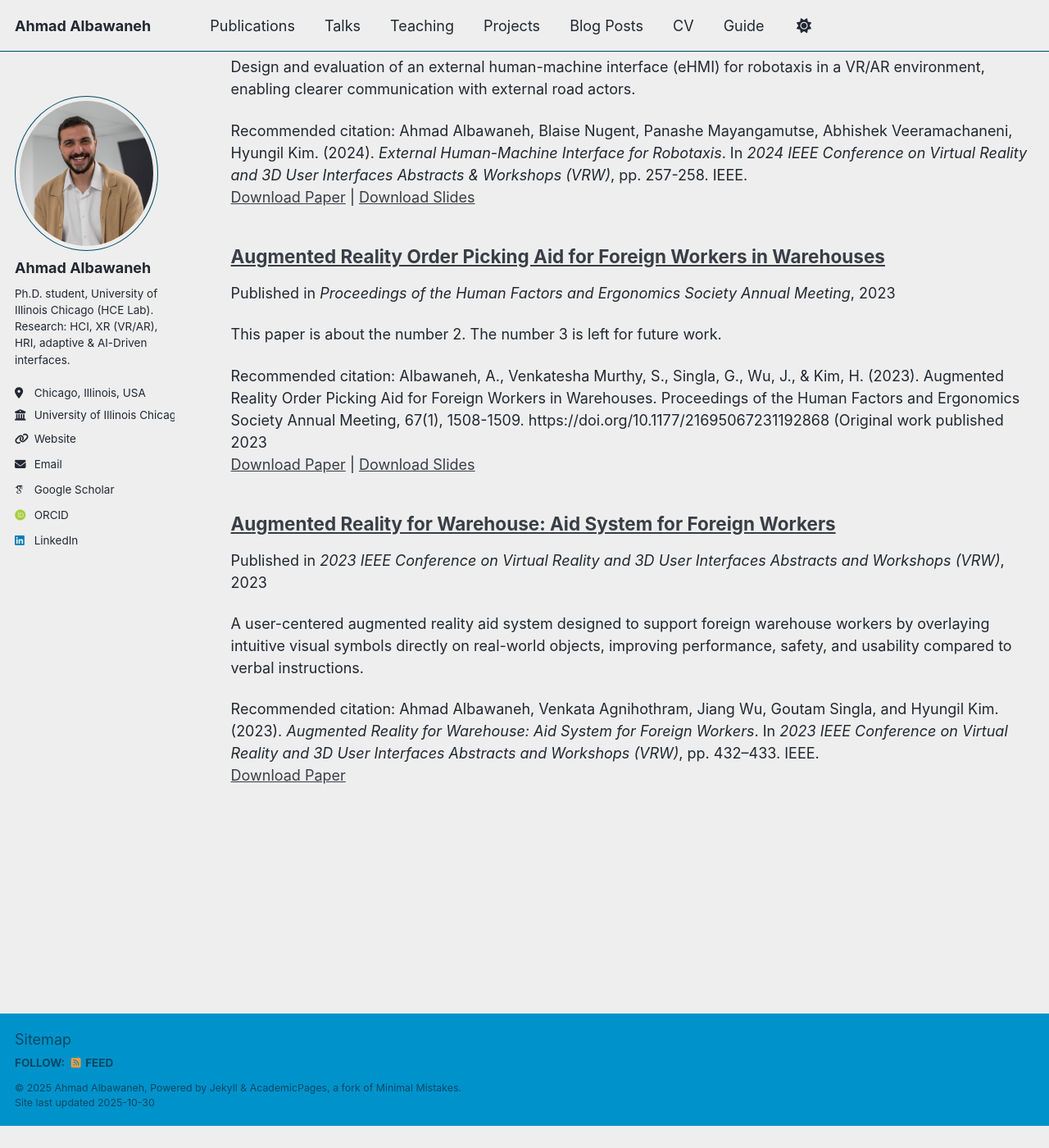
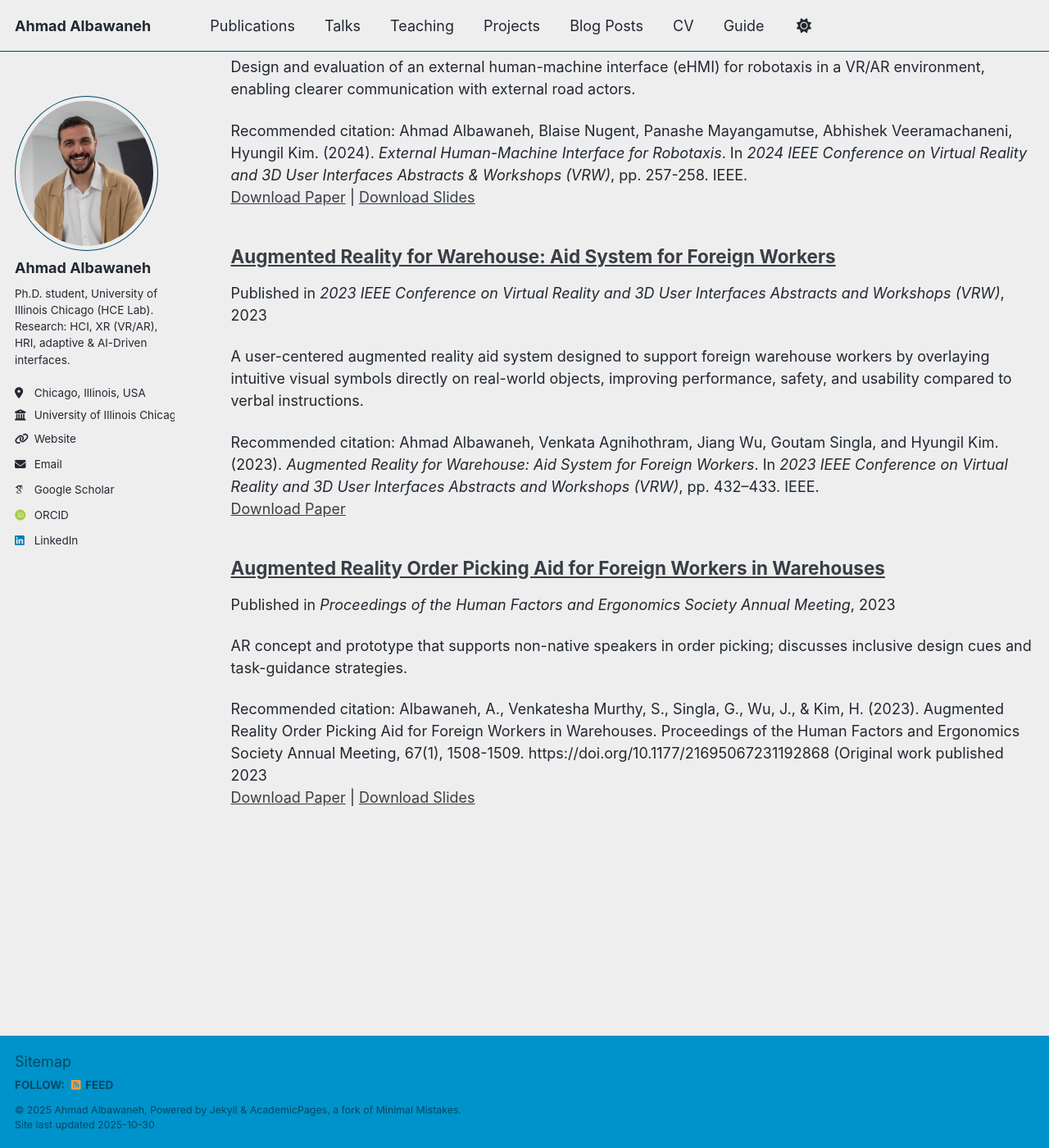
Before and after one commit to bawaneh/bawaneh, a Jekyll site: the page built from _pages/publications.html, in a window 1280 px wide and 1400 px high, scrolled down 684 px. Shown: the whole window at 82% size. Built offline with Jekyll 4.4.1, drawn with Linux system fonts in a browser that asks for light colours; some web fonts are replaced; a script that is not in the unit is left out; before the commit the page ends 2057 px from its top, so only the background shows below that; part of the change alters nothing that is shown.

Commit message:
Update 2023-03-05-Augmented_reality_for_warehouse.md

```diff
--- a/_publications/2023-03-05-Augmented_reality_for_warehouse.md
+++ b/_publications/2023-03-05-Augmented_reality_for_warehouse.md
@@ -2,13 +2,14 @@
 title: "Augmented Reality Order Picking Aid for Foreign Workers in Warehouses"
 collection: publications
 category: conferences
-permalink: /publication/2023-09-09-paper-title-number-2
-excerpt: 'This paper is about the number 2. The number 3 is left for future work.'
-date: 2023-09-09
+permalink: /publication/2023-03-05-Augmented_reality_for_warehouse.md
+excerpt: 'AR concept and prototype that supports non-native speakers in order picking; discusses inclusive design cues and task-guidance strategies.'
+date: 2023-03-25
 venue: 'Proceedings of the Human Factors and Ergonomics Society Annual Meeting'
-slidesurl: 'https://academicpages.github.io/files/slides2.pdf'
-paperurl: 'https://academicpages.github.io/files/paper2.pdf'
+slidesurl: ''
+paperurl: ''
 citation: 'Albawaneh, A., Venkatesha Murthy, S., Singla, G., Wu, J., & Kim, H. (2023). Augmented Reality Order Picking Aid for Foreign Workers in Warehouses. Proceedings of the Human Factors and Ergonomics Society Annual Meeting, 67(1), 1508-1509. https://doi.org/10.1177/21695067231192868 (Original work published 2023'
 ---
 
-In warehouse logistics, picking work comprises roughly 60% of the costs, emphasizing the need for efficiency (Matsumoto et al., 2019). Traditionally, workers utilize written instructions, which can be challenging for those less language proficient. The integration of augmented reality (AR) head- mounted displays (HMDs) may enhance accuracy and efficiency (Matsumoto et al., 2019). However, AR HMDs may come with some drawbacks—after extended use, some users report discomfort and decreased performance (Vidovič & Gajšek, 2020). Despite promising improvements in warehouse operations, HMDs’ long-term impacts remain uncertain (Fang et al., 2019). Furthermore, the influence of language proficiency on HMD effectiveness needs exploration (Murauer et al, 2018). In order to fully comprehend the potential and limitations of HMDs, further research is necessary, targeting effective strategies for implementation and optimal AR user interface (UI) design.
+**Abstract:**
+Order picking in inventory warehouses is one of the challenging tasks, especially for foreign workers due to language barriers found in current order picking instructions. To address this challenge, we took the user-centered design approach and developed an augmented reality (AR) aid system using a head-worn display (HWD). Unlike most AR warehouse aid systems that present icons or texts on fixed locations of the displays, we directly overlaid visual symbols atop the real-world to better guide foreign workers' tasks. Our pilot user study demonstrated the potential of the proposed system in improving user performance, perceived safety, and usability as compared to one of the current practices for order picking, verbal instructions. This work highlights the importance of the user-centered design of AR solutions that bridge the gap between end-users and available technologies in warehouses. The proposed AR job aid system could be developed further to support more complex warehouse tasks
```
